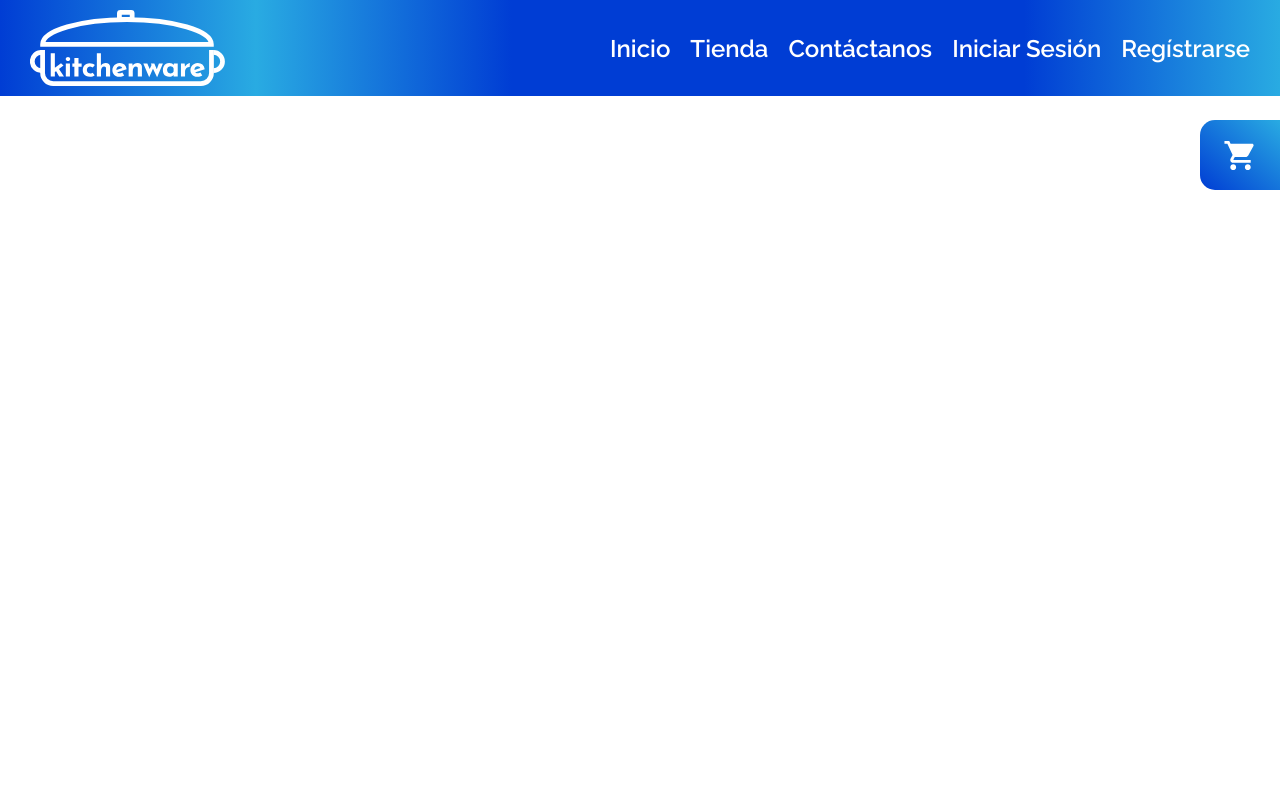
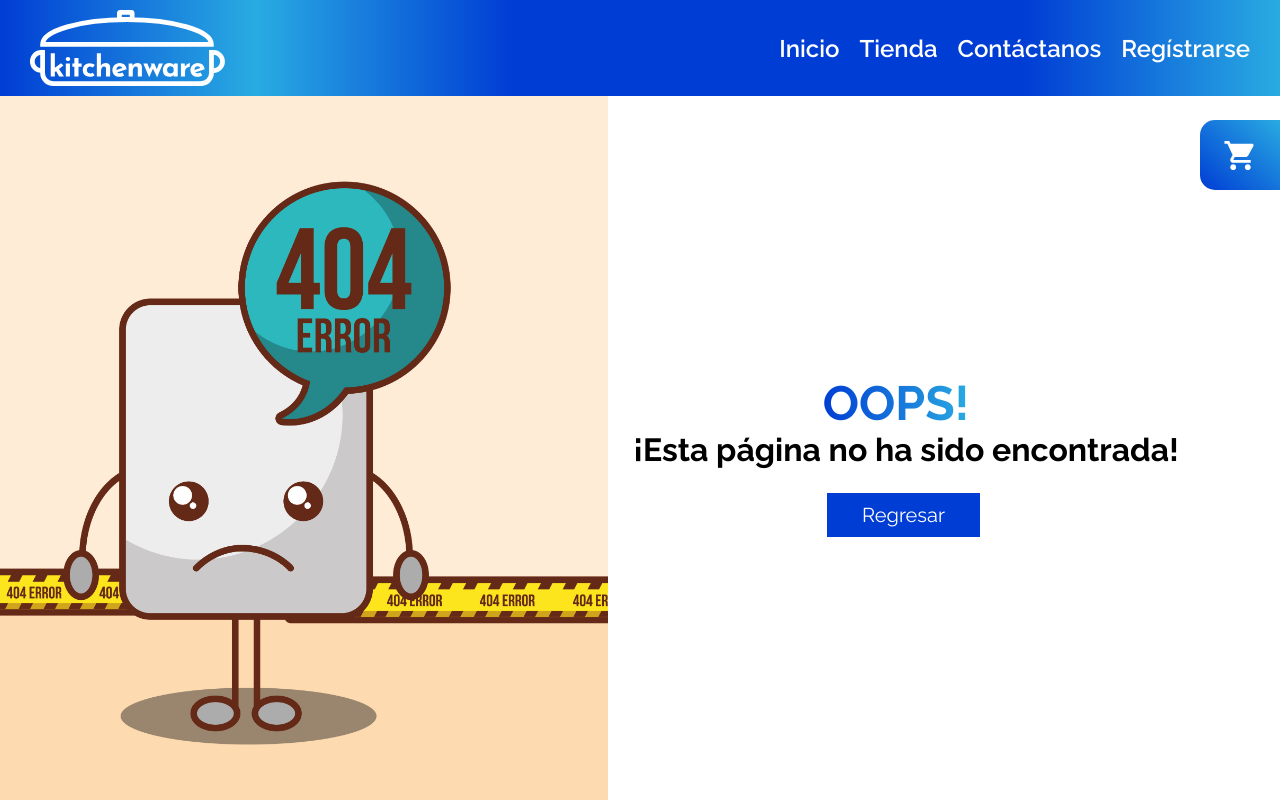
Before and after one commit to JosueRauda7/kitchenwaresv, a React (Create React App) app: page /profile in a window 1280 px wide. Shown: the top 800 px of the page. Built offline with nearby package versions, Linux system fonts and the light colour scheme.

Commit message:
Page404NotFound y añadir reconocimiento de ruta de administrador

```diff
--- a/src/App.js
+++ b/src/App.js
@@ -11,9 +11,13 @@ import { UsuarioContext } from "./contexts/UsuarioContext";
 import Categorias from "./pages/Categorias/Categorias";
 import Cart from "./pages/Carrito/Carrito";
 import Usuario from "./pages/Usuario/Usuario";
+import PageNotFound from "./pages/404Page/404Page";
+import Admin from "./pages/Admin/Admin";
 
 function App() {
   const [isClicked, setIsClicked] = useState(false);
+  const { isLogged, rolUsuario } = useContext(UsuarioContext);
+
   const handleShowSubMenu = () => {
     setIsClicked(!isClicked);
   };
@@ -23,7 +27,6 @@ function App() {
       setIsClicked(false);
     }
   };
-  const { isLogged, rolUsuario, setRolUsuario } = useContext(UsuarioContext);
 
   return (
     <div className='App'>
@@ -42,11 +45,14 @@ function App() {
           <Route path='/login' element={<Login />} />
           <Route path='/registrar' element={<Login showRegistrar />} />
           <Route path='/logout' element={<Logout />} />
+          {rolUsuario === "ADMIN_ROL" && isLogged ? (
+            <Route path='/administrar' element={<Admin />} />
+          ) : null}
           {isLogged ? <Route path='/profile' element={<Usuario />} /> : null}
           {isLogged ? (
             <Route path='/profile/edit' element={<Usuario />} />
           ) : null}
-          <Route path='*' element={null} />
+          <Route path='*' element={<PageNotFound />} />
         </Routes>
       </div>
     </div>
--- a/src/components/Menu/Menu.js
+++ b/src/components/Menu/Menu.js
@@ -13,6 +13,7 @@ const Menu = (props) => {
     isLogged,
     setIsLogged,
     setUsuario,
+    rolUsuario,
     setRolUsuario,
     imgUsuario,
     setImgUsuario,
@@ -25,15 +26,15 @@ const Menu = (props) => {
       const ID_USER = localStorage.getItem("idUsuario");
       const getUsuarioInfo = async (id) => {
         const res = await axios.get(`${baseUrl}/usuarios/${id}`);
-        const rolUsuario = res.data.body.usuario.usuario.rol;
+        const rolUser = res.data.body.usuario.usuario.rol;
         const imgUser = res.data.body.usuario.usuario.img;
         setImgUsuario(imgUser);
-        return rolUsuario;
+        setRolUsuario(rolUser);
       };
       if (TOKEN && USERNAME && ID_USER) {
         setIsLogged(true);
         setUsuario(USERNAME);
-        setRolUsuario(getUsuarioInfo(ID_USER).rolUsuario);
+        getUsuarioInfo(ID_USER);
       }
     } catch (error) {
       console.log(error);
@@ -60,17 +61,21 @@ const Menu = (props) => {
         </Link>
         {!isLogged ? (
           <>
-            <Link to='/login' className='aLink'>
-              <li className='Link'>Iniciar Sesión</li>
-            </Link>
             <Link to='/registrar' className='aLink'>
               <li className='Link'>Regístrarse</li>
             </Link>
           </>
         ) : (
-          <li className='Link aLink' onClick={props.onClickedToShow}>
-            <UserIcon img={imgUsuario} size='small' shadow />
-          </li>
+          <>
+            {rolUsuario === "ADMIN_ROL" && (
+              <Link to='/administrar' className='aLink'>
+                <li className='Link'>Administrar</li>
+              </Link>
+            )}
+            <li className='Link aLink' onClick={props.onClickedToShow}>
+              <UserIcon img={imgUsuario} size='small' shadow />
+            </li>
+          </>
         )}
       </ul>
       {props.isClicked && (
--- /dev/null
+++ b/src/pages/404Page/404Page.js
@@ -0,0 +1,35 @@
+import { Link } from "react-router-dom";
+import NotFoundImg from "../../assets/404.jpg";
+import Footer from "../../components/Footer/Footer";
+import PageTitle from "../../components/PageTitle/PageTitle";
+import "./NotFound.css";
+
+const PageNotFound = (props) => {
+  return (
+    <>
+      <div className='Container'>
+        <div className='NotFoundContainer'>
+          <div className='ImgNotFoundContainer'>
+            <img
+              className='imgNotFound'
+              src={NotFoundImg}
+              alt='La página no ha sido encontrada'
+            />
+          </div>
+          <div className='BodyNotFound'>
+            <PageTitle>OOPS!</PageTitle>
+            <h1 className='h1NotFound'>¡Esta página no ha sido encontrada!</h1>
+            <Link
+              className='Button ButtonNotFound aLink ButtonLink primary'
+              to='/'>
+              Regresar
+            </Link>
+          </div>
+        </div>
+      </div>
+      <Footer />
+    </>
+  );
+};
+
+export default PageNotFound;
--- /dev/null
+++ b/src/pages/404Page/NotFound.css
@@ -0,0 +1,36 @@
+.NotFoundContainer{
+  display: flex;
+  justify-content: center;
+  align-items: center;
+  width: 100%;
+}
+
+.ImgNotFoundContainer{
+  display: flex;
+  justify-content: center;
+  align-items: center;
+  max-width: 40%;
+}
+
+.BodyNotFound{
+  width: 60%;
+  display: flex;
+  flex-direction: column;
+  align-items: center;
+  justify-content: center;
+  /* background-color: aqua; */
+}
+
+.imgNotFound{
+  width: auto;
+  height: 88vh;
+}
+
+.ButtonNotFound, .h1NotFound{
+  margin-left: 20px;
+}
+
+.ButtonNotFound{
+  margin-top: 25px;
+  width: 20%;
+}
--- /dev/null
+++ b/src/pages/Admin/Admin.js
@@ -0,0 +1,5 @@
+const Admin = (props) => {
+  return <div className='Container'>hola</div>;
+};
+
+export default Admin;
--- a/src/pages/Usuario/Usuario.css
+++ b/src/pages/Usuario/Usuario.css
@@ -37,3 +37,8 @@
   width: 65%;
   padding:0 10px;
 }
+
+.DatosUsuario .DatosUsuarioBody{
+  margin-top: 20px;
+  padding-left: 25px;
+}
--- a/src/pages/Usuario/Usuario.js
+++ b/src/pages/Usuario/Usuario.js
@@ -40,7 +40,10 @@ const Usuario = (props) => {
             </Link>
           </div>
           <div className='DatosUsuario'>
-            <PageTitle>{usuario}</PageTitle>
+            <PageTitle>Hola, {usuario}</PageTitle>
+            <div className='DatosUsuarioBody'>
+              <h1 className='h1DatosUsuario'>Pagos</h1>
+            </div>
           </div>
         </div>
       </div>
```
Also changed, not shown: src/assets/404.jpg (added).
